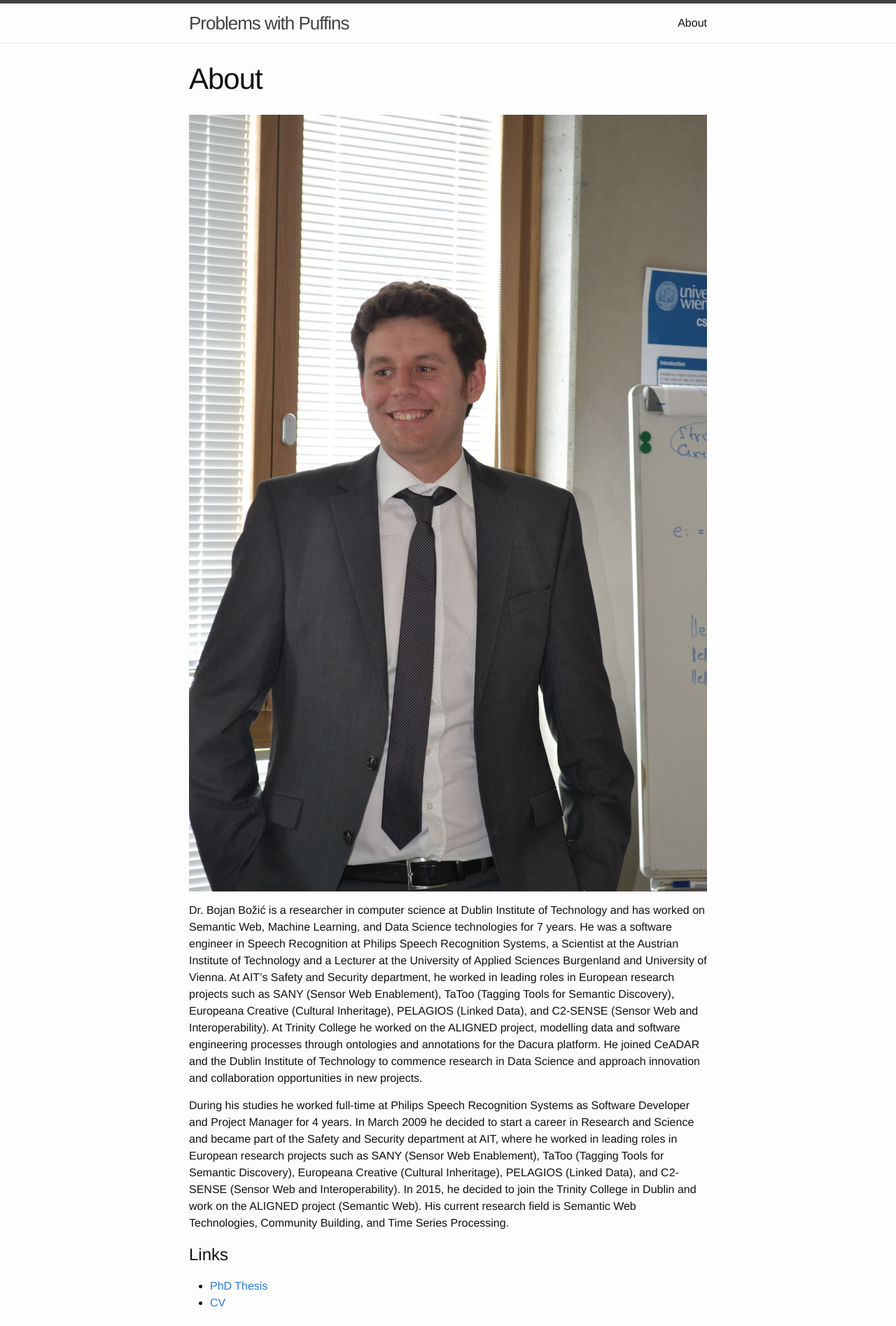
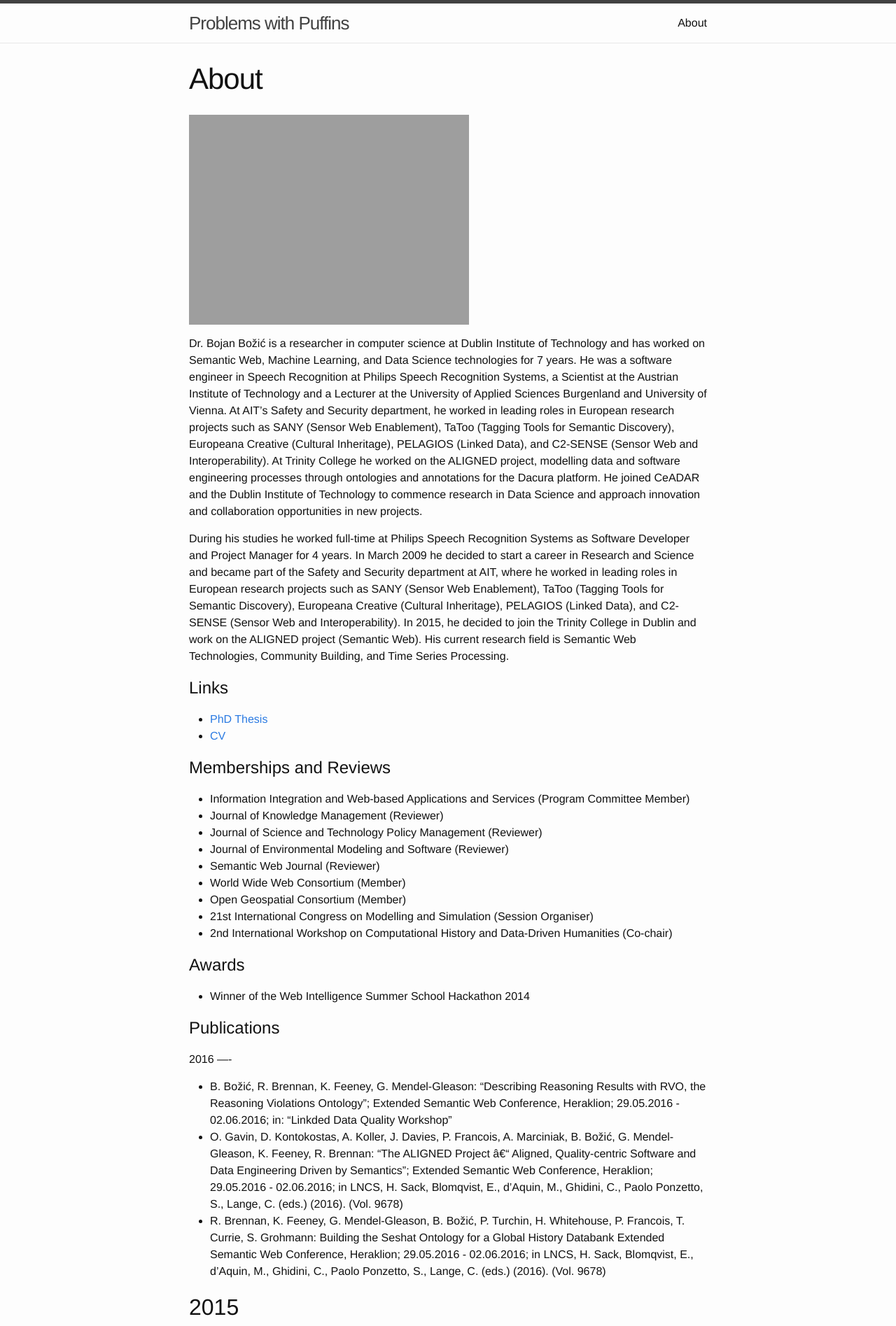
Before and after one commit to bozicb/bozicb.github.io, a Jekyll site: the page built from about.md, in a window 1280 px wide. Shown: the top 1895 px of the page at 70% size. Built offline with Jekyll 4.4.1, drawn with Linux system fonts in a browser that asks for light colours.

Commit message:
image size

```diff
--- a/about.md
+++ b/about.md
@@ -4,7 +4,7 @@
 permalink: /about/
 ---
 
-![That's me.](/images/profile.jpg)
+![That's me.](/images/profile.jpg =250x)
 
 Dr. Bojan Božić is a researcher in computer science at Dublin Institute of Technology and has worked on Semantic Web, Machine Learning, and Data
 Science technologies for 7 years. He was a software engineer in Speech Recognition at Philips Speech Recognition Systems, a Scientist at the
```
